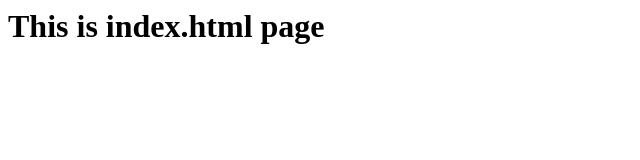
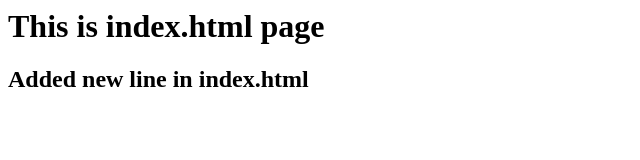
Before and after one commit to swamy3927/mygitrepo, a plain HTML site: page index.html in a window 1280 px wide. Shown: the whole page, without its empty margins (0-640 px from the left). Drawn offline with Linux system fonts and the light colour scheme.

Commit message:
Update index.html file

```diff
--- a/index.html
+++ b/index.html
@@ -1 +1,2 @@
 <h1> This is index.html page</h1>
+<h2>Added new line in index.html</h2>
```
